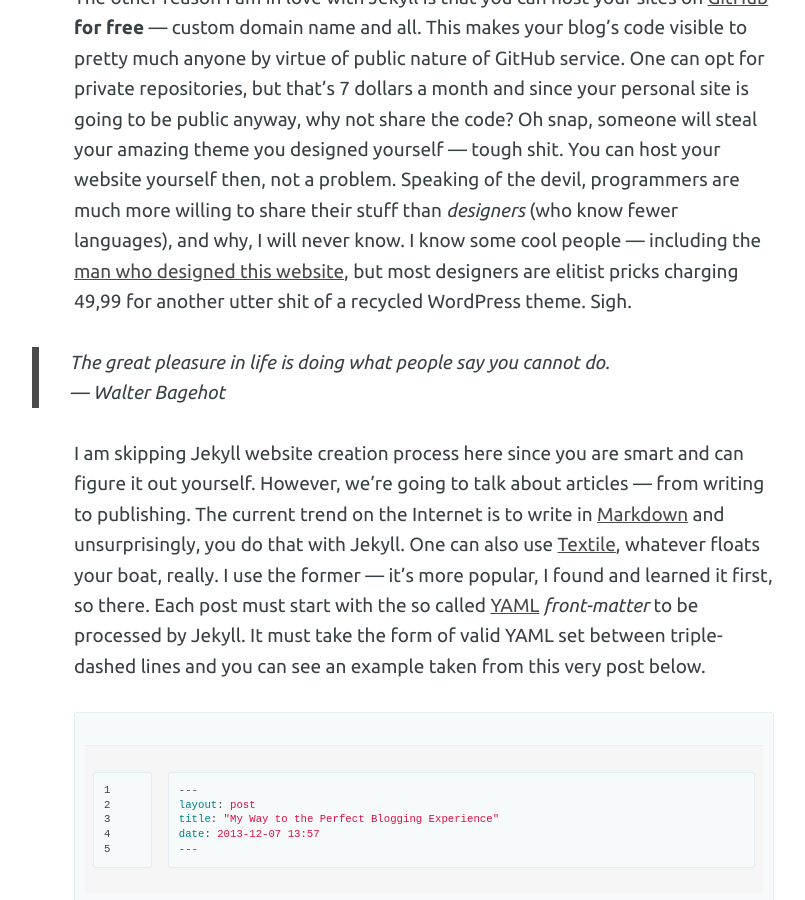
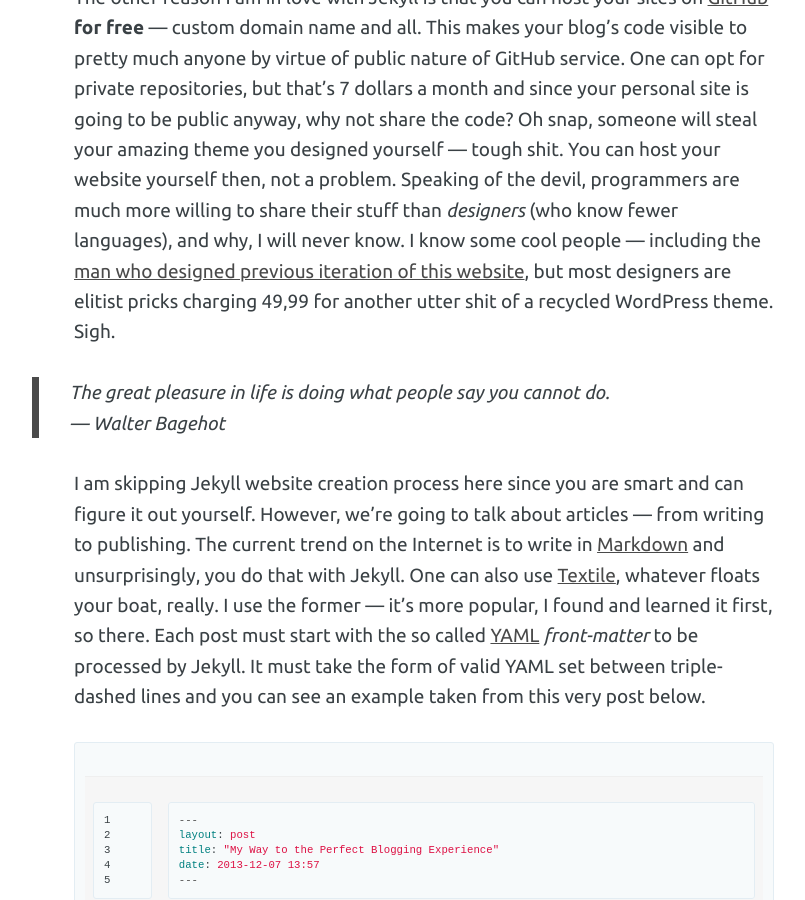
Before and after one commit to detlaff/jekyll-casper-refined, a Jekyll site: the page built from _posts/2013-12-07-blogging-experience.md, in a window 1280 px wide and 900 px high, scrolled down 1739 px. Shown: the whole window, without its empty margins (216-1021 px from the left). Built offline with Jekyll 4.4.1, drawn with Linux system fonts in a browser that asks for light colours.

Commit message:
Update 2013-12-07-blogging-experience.md

```diff
--- a/_posts/2013-12-07-blogging-experience.md
+++ b/_posts/2013-12-07-blogging-experience.md
@@ -22,7 +22,7 @@
 
 As a true <s>hacker</s> nerd I had to try it out and learn it &mdash; and it is **glorious**. There are a lot of blogging platforms out there, but WordPress, Anchor or even the newly released Ghost based on Node.JS &mdash; praised for its speed &mdash; can't load articles as fast as static sites do. It is a fact and you can compare load times using your favourite tool to your heart's content, results are conclusive. Moreover, by using a static site you immensely increase security, since there is no admin panel or MySQL database to hack. You do not have to worry about any updates and can, literally, put Jekyll-generated sites pretty much anywhere with minimal configuration. The only downsides I can see is that it doesn't fit certain scenarios, more elaborate projects, but if [Obama campaign could've been using Jekyll](http://kylerush.net/blog/meet-the-obama-campaigns-250-million-fundraising-platform/), it is safe to say that it's possible to make it suit your needs as you can modify and scale it all you want.
 
-The other reason I am in love with Jekyll is that you can host your sites on [GitHub](https://github.com/) **for free** &mdash; custom domain name and all. This makes your blog's code visible to pretty much anyone by virtue of public nature of GitHub service. One can opt for private repositories, but that's 7 dollars a month and since your personal site is going to be public anyway, why not share the code? Oh snap, someone will steal your amazing theme you designed yourself &mdash; tough shit. You can host your website yourself then, not a problem. Speaking of the devil, programmers are much more willing to share their stuff than *designers* (who know fewer languages), and why, I will never know. I know some cool people &mdash; including the [man who designed this website](http://coletownsend.com/), but most designers are elitist pricks charging 49,99 for another utter shit of a recycled WordPress theme. Sigh.
+The other reason I am in love with Jekyll is that you can host your sites on [GitHub](https://github.com/) **for free** &mdash; custom domain name and all. This makes your blog's code visible to pretty much anyone by virtue of public nature of GitHub service. One can opt for private repositories, but that's 7 dollars a month and since your personal site is going to be public anyway, why not share the code? Oh snap, someone will steal your amazing theme you designed yourself &mdash; tough shit. You can host your website yourself then, not a problem. Speaking of the devil, programmers are much more willing to share their stuff than *designers* (who know fewer languages), and why, I will never know. I know some cool people &mdash; including the [man who designed previous iteration of this website](http://coletownsend.com/), but most designers are elitist pricks charging 49,99 for another utter shit of a recycled WordPress theme. Sigh.
 
 > The great pleasure in life is doing what people say you cannot do.
 > <br> &mdash; Walter Bagehot
```
